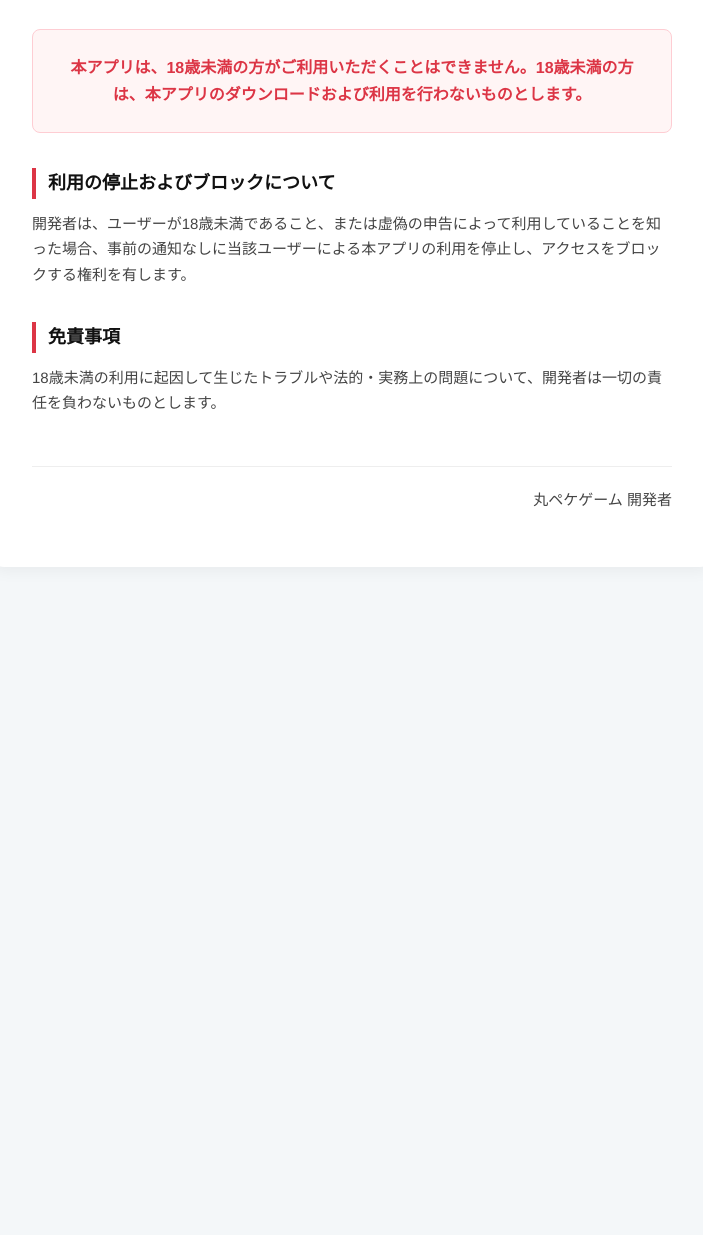
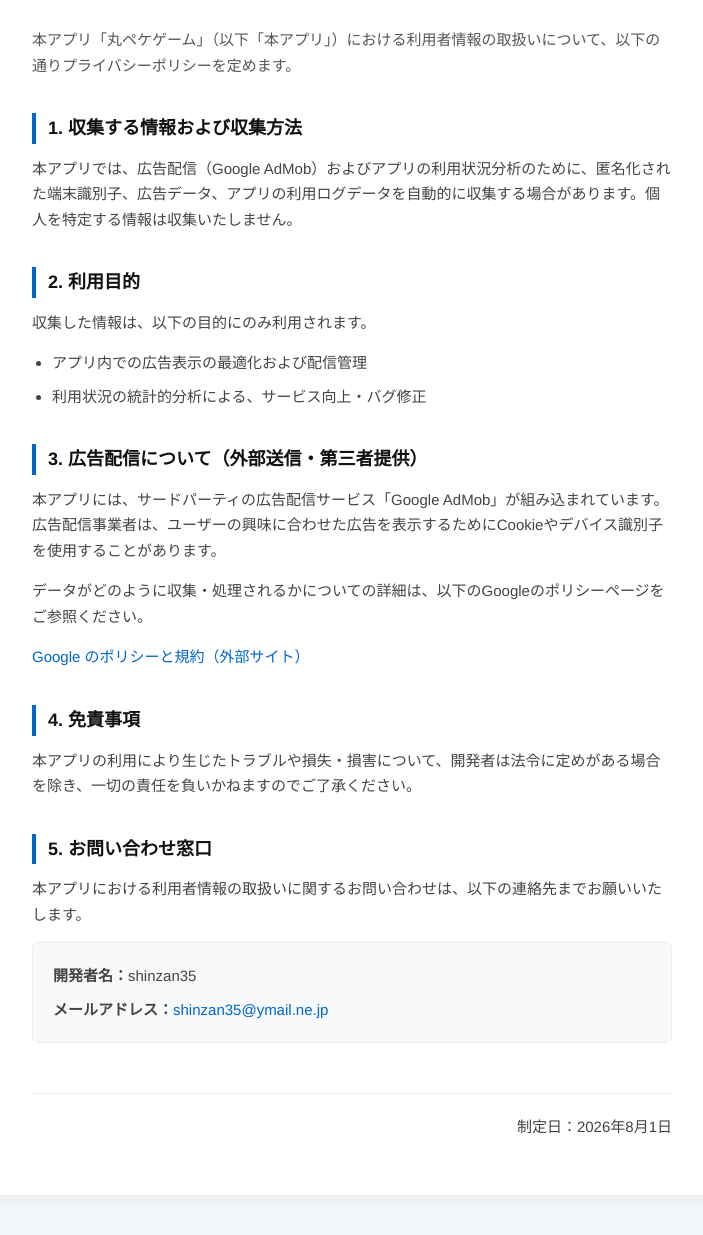
Before and after one commit to shinzan35/shinzan35.github.io, a plain HTML site: page 18歳未満の利用を完全に禁止（制限）/丸ぺけ.html in a window 1280 px wide. Shown: the part 142-1377 px from the top of the page, without its empty margins (288-991 px from the left). Before the commit the page ends 800 px from the top, so only its background shows below. Drawn offline with Linux system fonts and the light colour scheme.

Commit message:
Change page title and update content to privacy policy
Updated the title and content to reflect the privacy policy instead of age restriction. Adjusted styles and removed warning box.

```diff
--- a/18歳未満の利用を完全に禁止（制限）/丸ぺけ.html
+++ b/18歳未満の利用を完全に禁止（制限）/丸ぺけ.html
@@ -3,7 +3,7 @@
 <head>
     <meta charset="UTF-8">
     <meta name="viewport" content="width=device-width, initial-scale=1.0">
-    <title>18歳未満の利用制限について - 丸ペケゲーム</title>
+    <title>プライバシーポリシー - 丸ペケゲーム</title>
     <style>
         /* 全体のリセットとベース設定 */
         * {
@@ -30,11 +30,11 @@
 
         /* メインタイトル */
         h1 {
-            font-size: 24px;
+            font-size: 26px;
             font-weight: 700;
             text-align: center;
             margin-top: 0;
-            margin-bottom: 35px;
+            margin-bottom: 30px;
             color: #111111;
             position: relative;
             padding-bottom: 15px;
@@ -47,24 +47,15 @@
             transform: translateX(-50%);
             width: 60px;
             height: 4px;
-            background-color: #dc3545; /* 制限・警告を示すアクセントカラーの赤 */
+            background-color: #0066cc; /* アクセントカラーの青 */
             border-radius: 2px;
         }
 
-        /* 警告を強調するボックス */
-        .warning-box {
-            background-color: #fff5f5;
-            border: 1px solid #fecdd3;
-            border-radius: 8px;
-            padding: 24px;
-            margin-bottom: 30px;
-        }
-        .warning-box p {
-            font-size: 16px;
-            font-weight: bold;
-            color: #dc3545;
-            margin: 0;
-            text-align: center;
+        /* リード文 */
+        .lead-text {
+            font-size: 15px;
+            color: #555555;
+            margin-bottom: 35px;
         }
 
         /* 各章のスタイル */
@@ -75,7 +66,7 @@
             margin-top: 35px;
             margin-bottom: 12px;
             padding-left: 12px;
-            border-left: 4px solid #dc3545; /* 左側に赤の縦線 */
+            border-left: 4px solid #0066cc; /* 左側に青い縦線 */
         }
 
         p {
@@ -85,7 +76,45 @@
             color: #444444;
         }
 
-        /* フッター（制定日などが必要な場合のためのスペース） */
+        /* リストのスタイル */
+        ul {
+            margin-top: 0;
+            margin-bottom: 15px;
+            padding-left: 20px;
+        }
+        li {
+            font-size: 15px;
+            color: #444444;
+            margin-bottom: 8px;
+        }
+
+        /* リンク */
+        a {
+            color: #0066cc;
+            text-decoration: none;
+            transition: color 0.2s ease;
+        }
+        a:hover {
+            color: #004499;
+            text-decoration: underline;
+        }
+
+        /* お問い合わせ情報の枠 */
+        .contact-box {
+            background-color: #f8f9fa;
+            border: 1px solid #e9ecef;
+            border-radius: 6px;
+            padding: 20px;
+            margin-top: 15px;
+        }
+        .contact-box p {
+            margin-bottom: 8px;
+        }
+        .contact-box p:last-child {
+            margin-bottom: 0;
+        }
+
+        /* フッター（制定日） */
         .footer {
             margin-top: 50px;
             padding-top: 20px;
@@ -104,19 +133,12 @@
                 padding: 25px 20px;
             }
             h1 {
-                font-size: 20px;
-            }
-            .warning-box {
-                padding: 16px;
-            }
-            .warning-box p {
-                font-size: 14px;
-                text-align: left;
+                font-size: 22px;
             }
             h2 {
                 font-size: 16px;
             }
-            p {
+            p, li {
                 font-size: 14px;
             }
         }
@@ -125,20 +147,37 @@
 <body>
 
 <div class="container">
-    <h1>18歳未満の利用制限について</h1>
+    <h1>プライバシーポリシー</h1>
+    <p class="lead-text">本アプリ「丸ペケゲーム」（以下「本アプリ」）における利用者情報の取扱いについて、以下の通りプライバシーポリシーを定めます。</p>
 
-    <div class="warning-box">
-        <p>本アプリは、18歳未満の方がご利用いただくことはできません。18歳未満の方は、本アプリのダウンロードおよび利用を行わないものとします。</p>
+    <h2>1. 収集する情報および収集方法</h2>
+    <p>本アプリでは、広告配信（Google AdMob）およびアプリの利用状況分析のために、匿名化された端末識別子、広告データ、アプリの利用ログデータを自動的に収集する場合があります。個人を特定する情報は収集いたしません。</p>
+
+    <h2>2. 利用目的</h2>
+    <p>収集した情報は、以下の目的にのみ利用されます。</p>
+    <ul>
+        <li>アプリ内での広告表示の最適化および配信管理</li>
+        <li>利用状況の統計的分析による、サービス向上・バグ修正</li>
+    </ul>
+
+    <h2>3. 広告配信について（外部送信・第三者提供）</h2>
+    <p>本アプリには、サードパーティの広告配信サービス「Google AdMob」が組み込まれています。広告配信事業者は、ユーザーの興味に合わせた広告を表示するためにCookieやデバイス識別子を使用することがあります。</p>
+    <p>データがどのように収集・処理されるかについての詳細は、以下のGoogleのポリシーページをご参照ください。</p>
+    <p><a href="https://google.com" target="_blank" rel="noopener noreferrer">Google のポリシーと規約（外部サイト）</a></p>
+
+    <h2>4. 免責事項</h2>
+    <p>本アプリの利用により生じたトラブルや損失・損害について、開発者は法令に定めがある場合を除き、一切の責任を負いかねますのでご了承ください。</p>
+
+    <h2>5. お問い合わせ窓口</h2>
+    <p>本アプリにおける利用者情報の取扱いに関するお問い合わせは、以下の連絡先までお願いいたします。</p>
+
+    <div class="contact-box">
+        <p><strong>開発者名：</strong>shinzan35</p>
+        <p><strong>メールアドレス：</strong><a href="mailto:shinzan35@ymail.ne.jp">shinzan35@ymail.ne.jp</a></p>
     </div>
 
-    <h2>利用の停止およびブロックについて</h2>
-    <p>開発者は、ユーザーが18歳未満であること、または虚偽の申告によって利用していることを知った場合、事前の通知なしに当該ユーザーによる本アプリの利用を停止し、アクセスをブロックする権利を有します。</p>
-
-    <h2>免責事項</h2>
-    <p>18歳未満の利用に起因して生じたトラブルや法的・実務上の問題について、開発者は一切の責任を負わないものとします。</p>
-
     <div class="footer">
-        <p>丸ペケゲーム 開発者</p>
+        <p>制定日：2026年8月1日</p>
     </div>
 </div>
 
```
